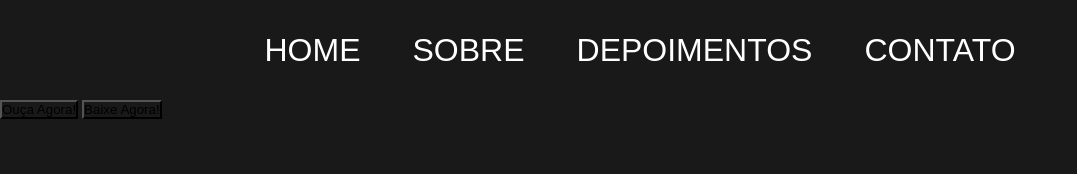
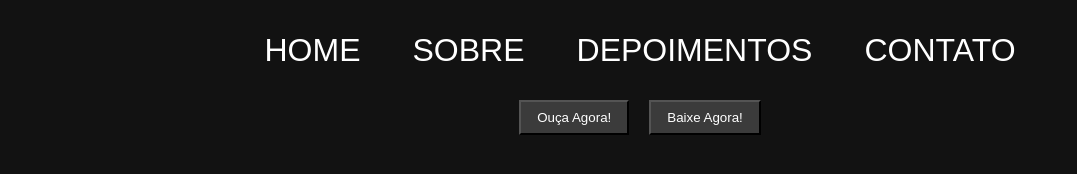
Before and after one commit to juliapompu/cp5-front, a plain HTML site: page index.html in a window 1280 px wide. Shown: the whole page, without its empty margins (0-1077 px from the left). Drawn offline with Linux system fonts and the light colour scheme.

Commit message:
add/adicionei um p para o texto de descrição

```diff
--- a/index.html
+++ b/index.html
@@ -17,10 +17,13 @@
     </nav>
   </header>
 
+
+  <div class="descricao">
+    <p></p>
+  </div>
   <div class="ouca">
     <button type="button" class="btn btn-outline-primary">Ouça Agora!</button>
     <button type="button" class="btn btn-outline-secondary">Baixe Agora!</button>
-
   </div>
 
 
--- a/src/css/style.css
+++ b/src/css/style.css
@@ -1,7 +1,7 @@
 /*corpo da página*/
 
 *{
-    background-color: #1a1919;
+    background-color: #121212;
     margin: 0;
     padding: 0;
 }
@@ -47,7 +47,7 @@ nav a::before{
     left: 12px;
     width: 12px;
     height: 12px;
-    border: 3px solid white;
+    border: 3px solid #7F00FF;
     border-width: 0px 0px 3px 3px;
     opacity: 0;
     transition: all 0.6s;
@@ -65,7 +65,7 @@ nav a::after{
     position: absolute;
     width: 12px;
     height: 12px;
-    border: 3px solid white;
+    border: 3px solid #7F00FF;
     border-width: 3px 3px 0px 0;
     opacity: 0;
     transition: all 0.6s;
@@ -76,3 +76,25 @@ nav a:hover::after{
     top:-8px;
     right: -8px;
 }
+
+
+/*botões*/
+
+.ouca button{
+    width: auto;
+    height: 35px;
+    justify-content: center;
+    align-items: center;
+    background-color: #3b3b3b;
+    color:#fff;
+    text-decoration: none;
+    padding: 0.4rem 1rem;
+    margin: 0 10px;
+    position: relative;
+    transition: all 0.5;
+}
+
+.ouca{
+    display: flex;
+    justify-content: center;
+}
```
